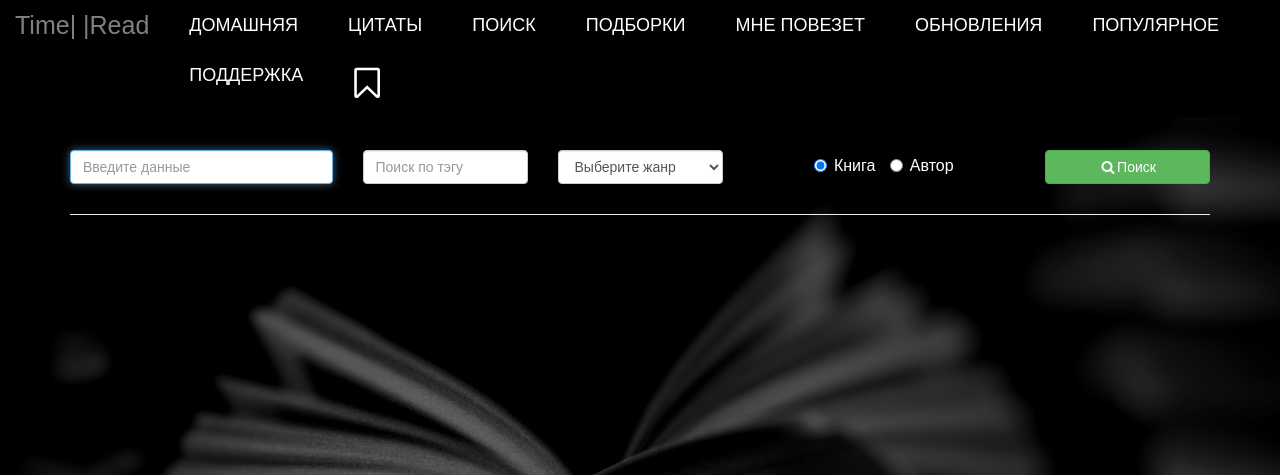
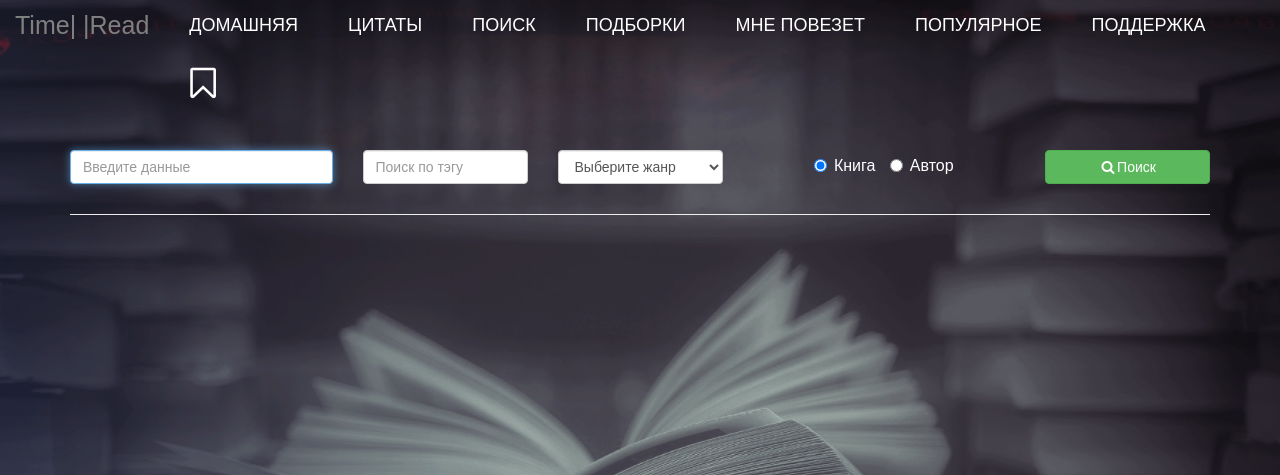
Before and after one commit to YaroslavOrlov/Time2Read, a PHP site: page /book/search in a window 1280 px wide. Shown: the top 475 px of the page. Run offline with PHP 8.4, Linux system fonts and the light colour scheme; the visitor is signed in with stand-in values (Sample User, id 1); data that the repository does not hold is empty; some libraries are stand-ins or nearby versions.

Commit message:
new background and navbar

```diff
--- a/template/css/main.css
+++ b/template/css/main.css
@@ -42,10 +42,11 @@ body {
 	font-family: 'Segoe UI Light', Arial, sans-serif;
     color: white;
     background: black;
-    background-image: url(../images/background.jpg);
+    background-image: url(../images/background.jpeg);
     background-attachment:fixed;
     background-position:center;
     background-repeat: no-repeat;
+	background-size: cover;
 }
 
 /* Пункты меню в верхнем регистре */
--- a/template/css/navigation.css
+++ b/template/css/navigation.css
@@ -8,7 +8,11 @@
 }
 
 .navbar{
-    background: black;
+    background-color: transparent;
+    background-image: url(../images/background.jpeg);
+    background-attachment: fixed;
+    background-position:center;
+    background-size: cover;
 }
 
 textarea{
--- a/views/book/search.php
+++ b/views/book/search.php
@@ -88,7 +88,7 @@
                         <?php endif; ?>
                     </div>
                 </div>
-                <div class="col-md-2 col-sm-3" data-book-id="<?php echo $book[1]; ?>">
+                <div class="col-md-2 col-sm-3 col-xs-12" data-book-id="<?php echo $book[1]; ?>">
                     <button name="this" class="btn btn-success btn-block
                         <?php if (User::Logged()): ?>
                             already-read
--- a/views/layouts/navigation.php
+++ b/views/layouts/navigation.php
@@ -15,7 +15,7 @@
             <button type="button" class="navbar-toggle" data-toggle="collapse" data-target="#responsive-menu">
                 <i class="fa fa-bars fa-2x"></i>
             </button>
-            <a class="navbar-brand hidden-sm" href="#" id="brand">Time| |Read</a>
+            <a class="navbar-brand" href="#" id="brand">Time| |Read</a>
         </div>
         <!-- Пункты меню -->
         <div class="collapse navbar-collapse" id="responsive-menu">
@@ -25,7 +25,6 @@
                 <li><a href="/book/search" class="effect">Поиск</a></li>
                 <li><a href="#" class="effect">Подборки</a></li>
                 <li><a href="/book/book/<?php echo rand(1,Book::getCountBooks()); ?>" class="effect">Мне повезет</a></li>
-                <li><a href="#" class="effect">Обновления</a></li>
                 <li><a href="#" class="effect">Популярное</a></li>
                 <!-- Вызов модального окна -->
                 <li><a href="#support" data-toggle="modal" class="effect">Поддержка</a></li>
```
Also changed, not shown: template/images/background.jpeg (added), template/images/background.jpg (deleted).
